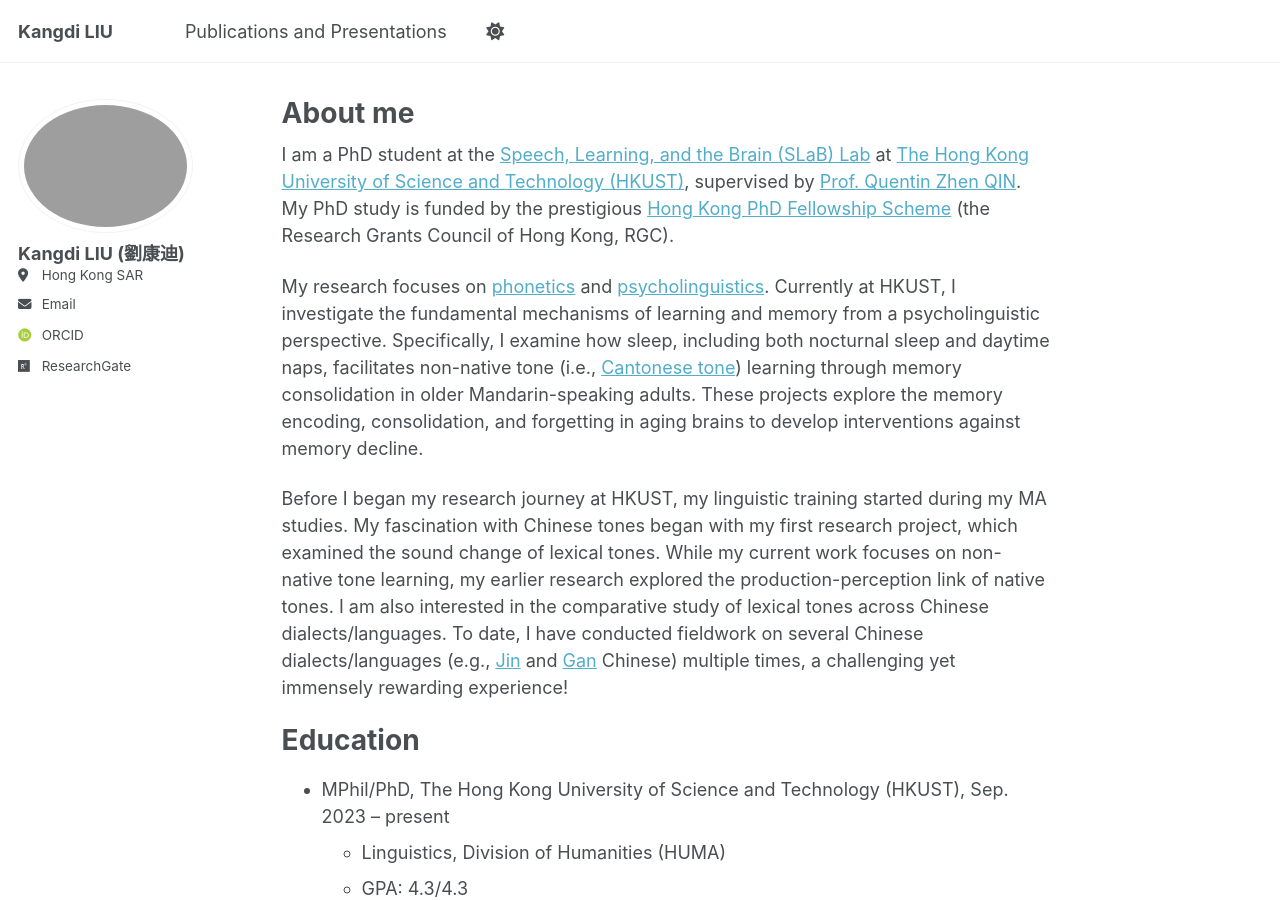
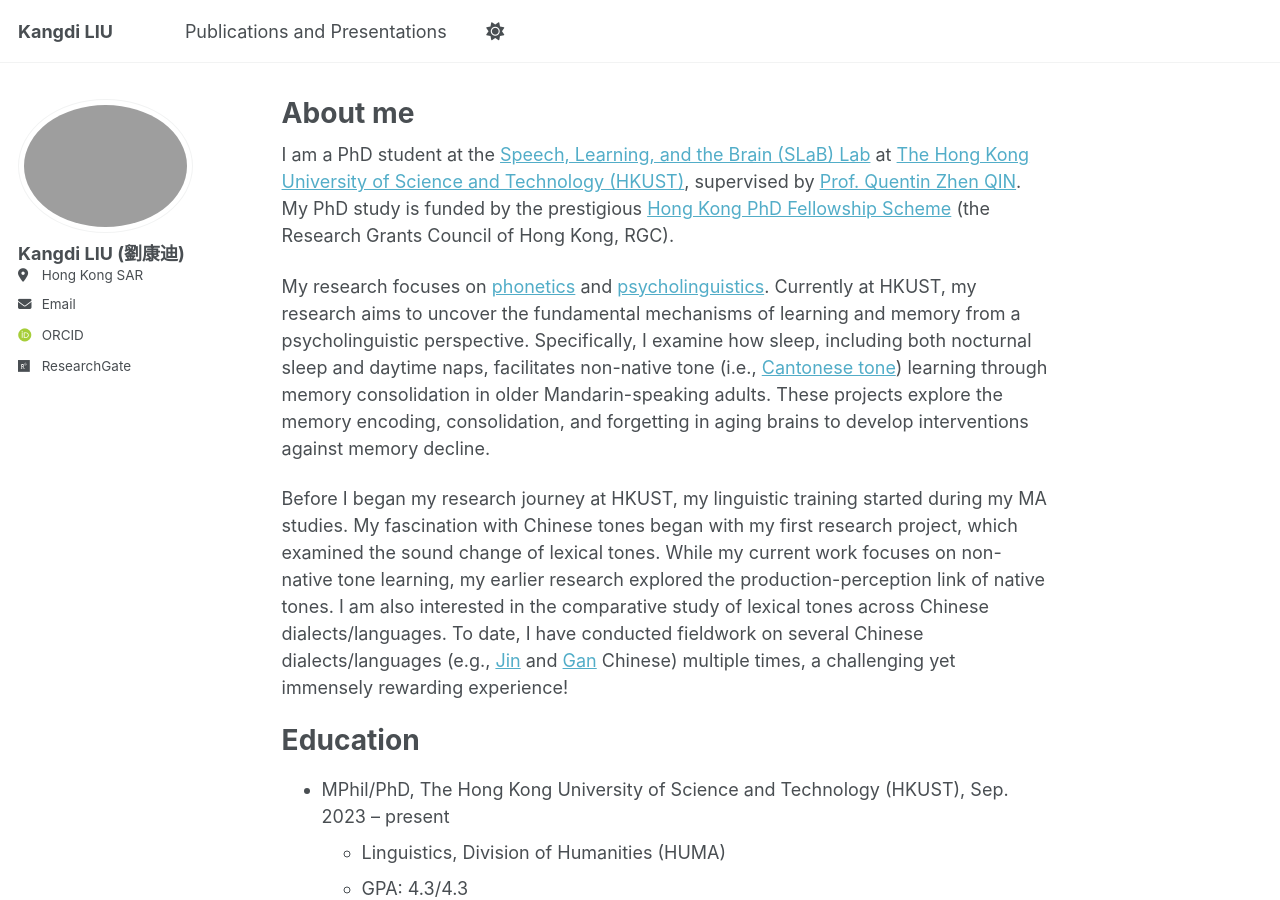
Before and after one commit to kliubc2025/kliubc.github.io, a Jekyll site: the page built from _pages/about.md, in a window 1280 px wide and 900 px high. Built offline with Jekyll 4.4.1, drawn with Linux system fonts in a browser that asks for light colours; some web fonts are replaced; a script that is not in the unit is left out.

Commit message:
Update about.md

```diff
--- a/_pages/about.md
+++ b/_pages/about.md
@@ -10,7 +10,7 @@ redirect_from:
 
 I am a PhD student at the [Speech, Learning, and the Brain (SLaB) Lab](https://slab-lab.github.io) at [The Hong Kong University of Science and Technology (HKUST)](https://hkust.edu.hk/), supervised by [Prof. Quentin Zhen QIN](https://huma.hkust.edu.hk/people/quentin-z-qin). My PhD study is funded by the prestigious [Hong Kong PhD Fellowship Scheme](https://cerg1.ugc.edu.hk/hkpfs/index.html) (the Research Grants Council of Hong Kong, RGC).
 
-My research focuses on [phonetics](https://en.wikipedia.org/wiki/Phonetics#) and [psycholinguistics](https://en.wikipedia.org/wiki/Psycholinguistics). Currently at HKUST, I investigate the fundamental mechanisms of learning and memory from a psycholinguistic perspective. Specifically, I examine how sleep, including both nocturnal sleep and daytime naps, facilitates non-native tone (i.e., [Cantonese tone](https://en.wikipedia.org/wiki/Cantonese_phonology#Tones)) learning through memory consolidation in older Mandarin-speaking adults. These projects explore the memory encoding, consolidation, and forgetting in aging brains to develop interventions against memory decline.
+My research focuses on [phonetics](https://en.wikipedia.org/wiki/Phonetics#) and [psycholinguistics](https://en.wikipedia.org/wiki/Psycholinguistics). Currently at HKUST, my research aims to uncover the fundamental mechanisms of learning and memory from a psycholinguistic perspective. Specifically, I examine how sleep, including both nocturnal sleep and daytime naps, facilitates non-native tone (i.e., [Cantonese tone](https://en.wikipedia.org/wiki/Cantonese_phonology#Tones)) learning through memory consolidation in older Mandarin-speaking adults. These projects explore the memory encoding, consolidation, and forgetting in aging brains to develop interventions against memory decline.
 
 Before I began my research journey at HKUST, my linguistic training started during my MA studies. My fascination with Chinese tones began with my first research project, which examined the sound change of lexical tones. While my current work focuses on non-native tone learning, my earlier research explored the production-perception link of native tones. I am also interested in the comparative study of lexical tones across Chinese dialects/languages. To date, I have conducted fieldwork on several Chinese dialects/languages (e.g., [Jin](https://en.wikipedia.org/wiki/Jin_Chinese) and [Gan](https://en.wikipedia.org/wiki/Gan_Chinese) Chinese) multiple times, a challenging yet immensely rewarding experience!
 
```
